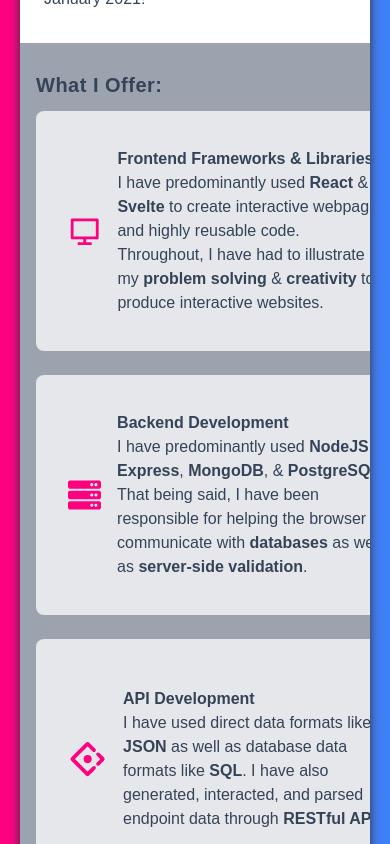
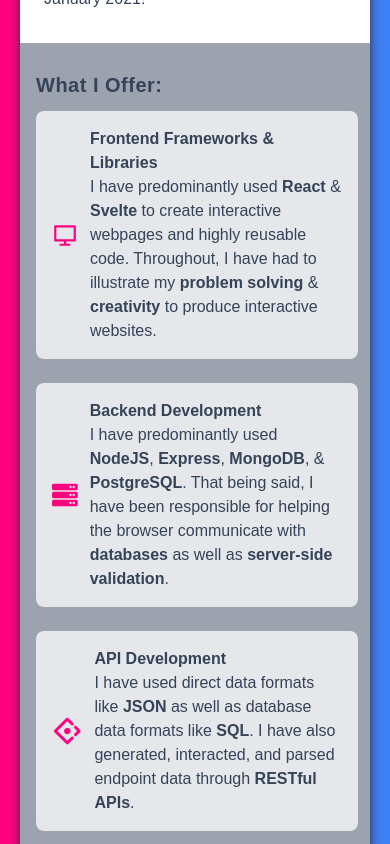
Before and after one commit to joshualeisure/portfolio, a Next.js app: page / in a window 390 px wide. Shown: the part 1000-1844 px from the top of the page. Built offline with nearby package versions, Linux system fonts and the light colour scheme.

Commit message:
mobile update

```diff
--- a/components/ServiceCard.tsx
+++ b/components/ServiceCard.tsx
@@ -13,7 +13,7 @@ const ServiceCard: FunctionComponent<{ service: IService }> = ({
   }
   return (
     <div className='flex items-center p-2 spacing-x-4'>
-      <Icon className='p-4 w-52 h-52 text-green'/>
+      <Icon className='w-40 h-40 pr-3 sm:w-28 sm:h-28 lg:w-52 lg:h-52 text-green'/>
       <div>
         <h4 className='font-bold'>{title}</h4>
         <p dangerouslySetInnerHTML={createMarkup()}/>
```
